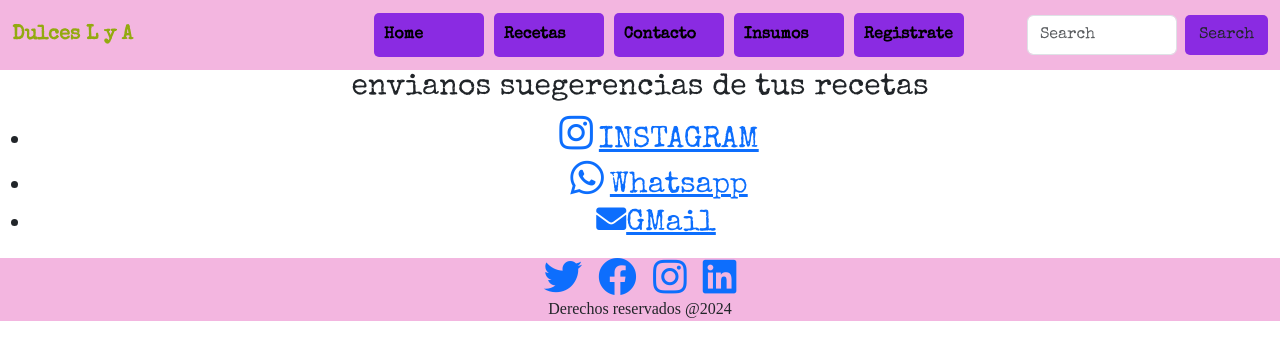
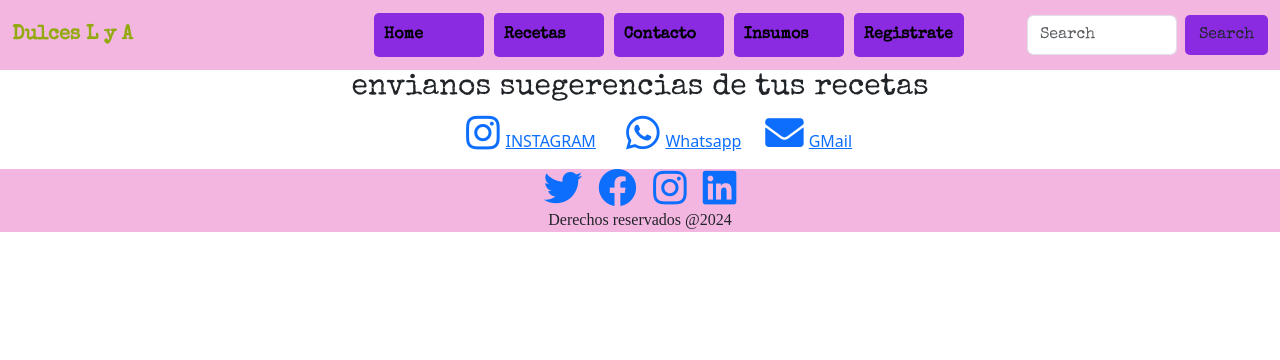
Before and after one commit to emanuel-gauna/LyA-pasteleria, a plain HTML site: page templates/contacto.html in a window 1280 px wide. Drawn offline with nearby package versions, Linux system fonts and the light colour scheme; a web font is replaced by a local one.

Commit message:
Configuracion de contacto

```diff
--- a/static/css/style.css
+++ b/static/css/style.css
@@ -215,6 +215,38 @@ p {
 }
 /* Fin Recetas */
 
+/* Contacto */
+.contactos-container{
+  display: flex;
+  flex-direction: column;
+  align-items: center;
+  justify-content: center;
+}
+
+.contactos-lista{
+  list-style: none;
+  display: flex;
+  align-items: center;
+  justify-content: center;
+  gap: 24px;
+}
+
+i.fab{
+  font-size: 3vw;
+  text-align: center;
+}
+
+i.fas{
+  font-size: 3vw;
+  text-align: center;
+  margin-right: 5px;
+}
+
+a i.fab{
+  margin: 0 6px;
+}
+/*  Fin de contacto */
+
  /* Registro */
 div .form-button {
   font-family: "RockRoll One", sans-serif;
@@ -231,13 +263,4 @@ div .form-button:hover {
 
   transform: scale(1.3);
 }
-
-i.fab{
-  font-size: 3vw;
-  text-align: center;
-}
-
-a i.fab{
-  margin: 0 6px;
-}
 /* Fin Registro */
--- a/templates/contacto.html
+++ b/templates/contacto.html
@@ -48,28 +48,20 @@
 
     </nav>
   </header>
-  <main>
+  <main class="contactos-container">
     <h1> envianos suegerencias de tus recetas</h1>
-    <h3>
-      <ul>
+      <ul class="contactos-lista">
         <li><a href="https://www.instagram.com/dulces.lya/" target="_blank"><i
               class="fab fa-instagram"></i></i>INSTAGRAM</a></li>
-        <li> <a href="tel:54901100000000"><i class="fab fa-whatsapp"></i>Whatsapp</a></li>
+        <li><a href="tel:54901100000000"><i class="fab fa-whatsapp"></i>Whatsapp</a></li>
         <li><a href="mailto:jacquigrajeda25@gmail.com"><i class="fas fa-envelope"></i>GMail</a> </li>
       </ul>
-
-
-
-
-    </h3>
   </main>
   <footer style="background-color: rgb(243, 182, 224); text-align: center;">
     <a href="https://www.twitter.com" target="_blank"><i class="fab  fa-twitter"></i></a>
     <a href="https://www.facebook.com" target="_blank"><i class="fab fa-facebook"></i></i></a>
-
     <a href="https://www.instagram.com/dulces.lya/" target="_blank"><i class="fab fa-instagram"></i></i></a>
     <a href="https://www.linkedin.com/in/emanuel-gauna/" target="_blank"><i class="fab fa-linkedin"></i></i></a>
-
     <p style="text-align: center;">Derechos reservados @2024</p>
   </footer>
   <script src="https://cdn.jsdelivr.net/npm/@popperjs/core@2.11.6/dist/umd/popper.min.js"></script>
```
